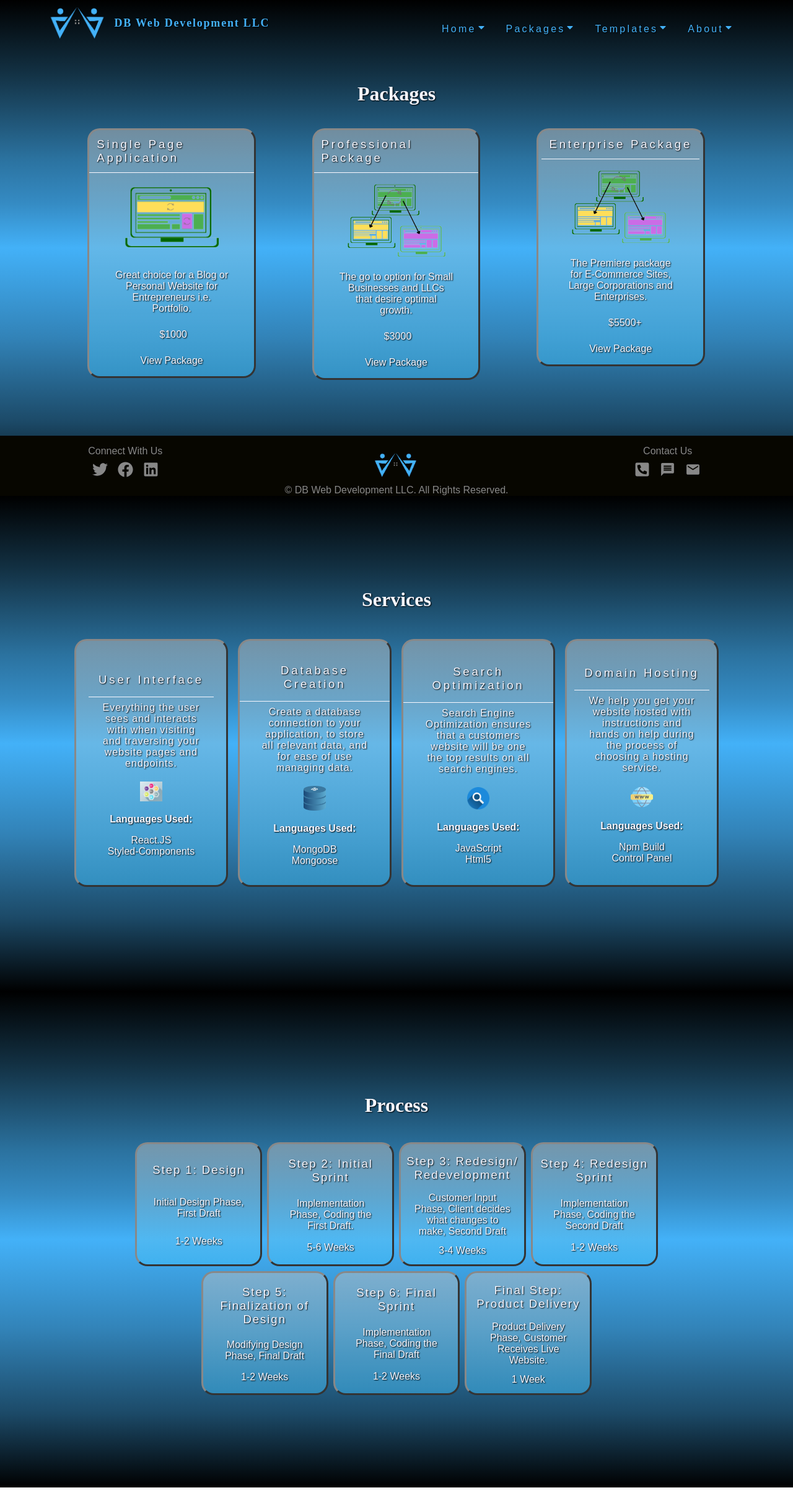
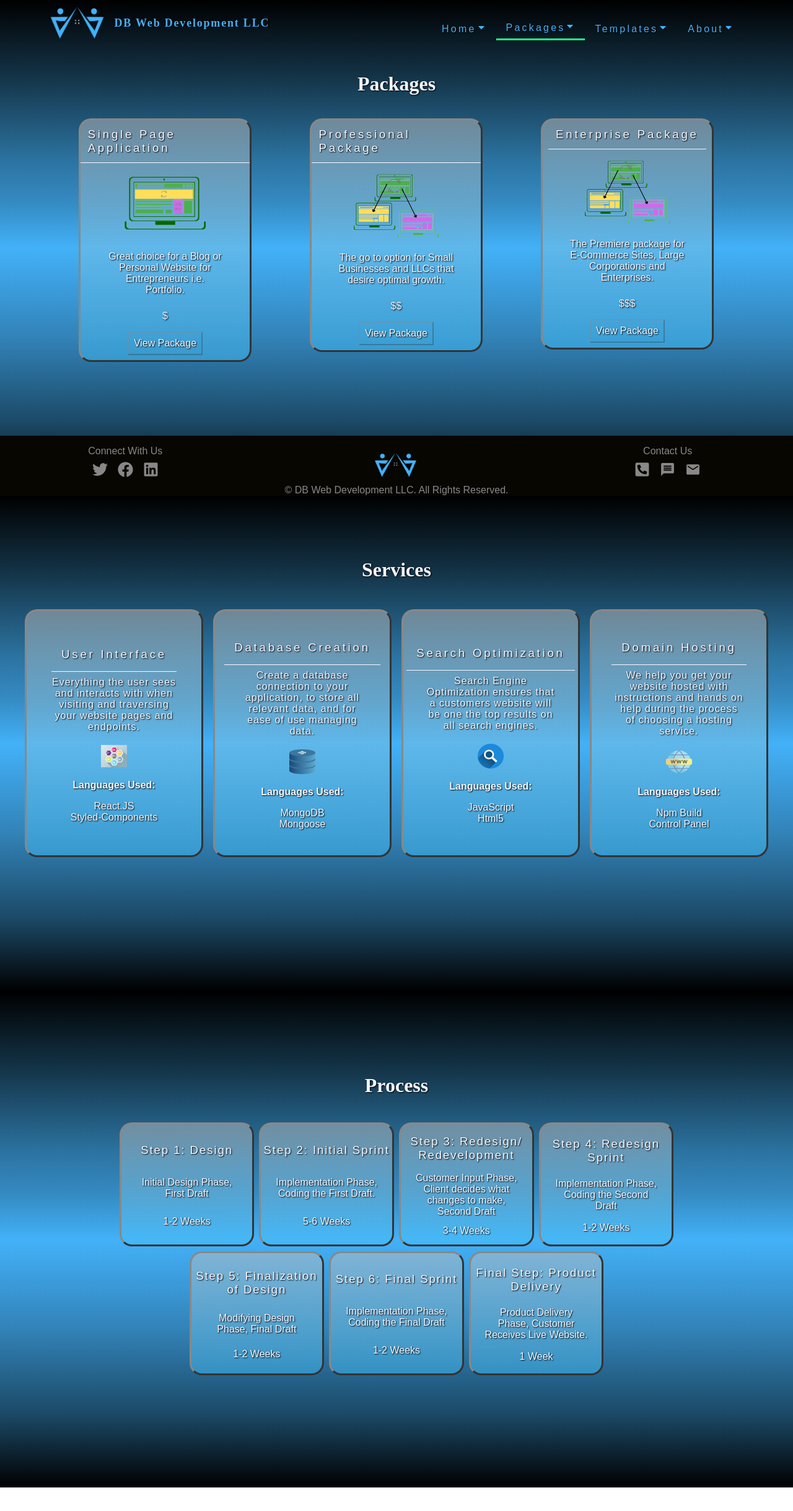
Before and after one commit to DeanWilcoxson/BusinessWebsite, a React (Create React App) app in the folder Frontend/: page /packages in a window 1280 px wide. Shown: the top 2438 px of the page at 62% size. After the commit the page ends 2400 px from the top, so only its background shows below. Built offline with nearby package versions, Linux system fonts and the light colour scheme.

Commit message:
8/31/22, NavLink

```diff
--- a/Frontend/src/Components/Layout/Topbar/Nav/NavElements.js
+++ b/Frontend/src/Components/Layout/Topbar/Nav/NavElements.js
@@ -1,5 +1,5 @@
 import styled from "styled-components";
-import { Link as RouterLink } from "react-router-dom";
+import { NavLink as RouterLink } from "react-router-dom";
 import { Link as ScrollLink } from "react-scroll";
 import { FaCaretDown } from "react-icons/fa";
 export const NavContainer = styled.div`
@@ -25,32 +25,37 @@ export const NavDropDownContainer = styled.ul`
 `;
 export const NavScrollContainer = styled.li`
   list-style-type: none;
-  padding: 1rem;
   display: flex;
   flex-direction: column;
   justify-content: center;
   align-items: center;
 `;
 export const NavRouterButton = styled(RouterLink)`
+  display: inline-block;
   padding: 0.5rem 1rem;
   font-size: medium;
-  /* font-family: Arial; */
   color: #43b1f8;
   text-decoration: none;
   z-index: 1000;
   letter-spacing: 0.2em;
   text-shadow: 1px 1px 2px black;
+  &.active {
+    border-bottom: 3px solid #20fc8f;
+  }
   &:hover {
     color: #20fc8f;
     background-color: #88888855;
   }
 `;
 export const NavScrollButton = styled(ScrollLink)`
+  padding: 1rem;
+  width: 100%;
   color: white;
   z-index: 1000;
   color: #43b1f8;
   &:hover {
     color: #20fc8f;
+    background-color: #88888855;
   }
 `;
 export const NavDropDownCaret = styled(FaCaretDown)`
--- a/Frontend/src/Components/Layout/Topbar/Nav/NavLinkBox/index.js
+++ b/Frontend/src/Components/Layout/Topbar/Nav/NavLinkBox/index.js
@@ -1,4 +1,5 @@
 import React, { useState } from "react";
+import { FaThList } from "react-icons/fa";
 // import { useLocation, useHistory } from "react-router-dom";
 // import * as Scroll from "react-scroll";
 import {
@@ -14,17 +15,18 @@ const NavLinkBox = ({ endpoint, text, subNav }) => {
   // const location = path.split("/")[1];
   // const history = useHistory();
   // const scroller = Scroll.scroller;
-
   const [toggle, setToggle] = useState(false);
   function handleToggle() {
     setToggle(() => !toggle);
   }
+
   return (
     <NavDropDown>
       <NavRouterButton
         to={endpoint}
         onMouseEnter={handleToggle}
         onMouseLeave={handleToggle}
+        activeStyle
       >
         {text}
         {toggle && (
--- a/Frontend/src/Components/Pages/LandingPage/LandingSection/BodyElements.js
+++ b/Frontend/src/Components/Pages/LandingPage/LandingSection/BodyElements.js
@@ -32,6 +32,9 @@ export const BodyHeading = styled.h1`
   color: ${({ lightText }) => (lightText ? "#f7f7ff" : " #000000")};
   text-shadow: ${({ lightText }) => (lightText ? "1px 1px 2px #000" : "none")};
   z-index: 100;
+  width: 60%;
+  text-align: center;
+  /* border-bottom: 1px inset #f7f7ff; */
 `;
 export const BodyDesc = styled.p`
   letter-spacing: 0.1em;
@@ -49,7 +52,7 @@ export const ButtonBox = styled.div`
   flex-direction: row;
   justify-content: flex-start;
   align-items: flex-start;
-  /* margin: 1rem; */
+  margin-left: 1rem;
   z-index: 100;
 `;
 export const BodyButton = styled(Link)`
@@ -61,11 +64,11 @@ export const BodyButton = styled(Link)`
   font-size: medium;
   cursor: hand;
   text-decoration: none;
-  background-color: #43b1f8;
-  color: #f7f7ff;
+  background-color: #20fc8f;
+  color: #000;
   &:hover {
-    color: #000;
-    background-color: #20fc8f;
+    color: #f7f7ff;
+    background-color: #da344d;
   }
 `;
 export const BodyImage = styled.img`
--- a/Frontend/src/Components/Pages/LandingPage/LandingSection/SectionData.js
+++ b/Frontend/src/Components/Pages/LandingPage/LandingSection/SectionData.js
@@ -18,7 +18,7 @@ export const homeObjOne = {
 };
 export const homeObjTwo = {
   id: "technology",
-  heading: "Technologies",
+  heading: "Technologies Used In Build",
   description:
     "Our Process takes advantage of Industry Leading Technologies. We Implement React.JS for User Interface, as well as User Experience. We also Implement an Express.JS Framework for the Server and Routing. The Node.JS Runtime Environment is Perfect for the needed Scalability of a customers Backend. The Non-Relational Document Database known for its Flexibility, MongoDB makes for an ideal solution for any business that needs an online presence.",
   img: `${img3}`,
@@ -33,7 +33,7 @@ export const homeObjTwo = {
 };
 export const homeObjThree = {
   id: "hosting",
-  heading: "Domain Hosting",
+  heading: "Setup Live Domain Hosting",
   description:
     "Get your Website up and running through us. We will provide you with a list of domain hosting services and instructions to manage your website through the respective hosting service that will fit your specific website needs. For more information, please contact us.",
   img: `${img2}`,
--- a/Frontend/src/Components/Pages/Packages/PackagesData.js
+++ b/Frontend/src/Components/Pages/Packages/PackagesData.js
@@ -14,7 +14,7 @@ export const PackagesSection = {
       description:
         "Great choice for a Blog or Personal Website for Entrepreneurs i.e. Portfolio.",
       image: `${SPA}`,
-      price: "$1000",
+      price: "$",
       lightText: true,
       buttonText: "View Package",
       url: "/packages/singlepageapp",
@@ -24,7 +24,7 @@ export const PackagesSection = {
       description:
         "The go to option for Small Businesses and LLCs that desire optimal growth.",
       image: `${MPA}`,
-      price: "$3000",
+      price: "$$",
       lightText: true,
       buttonText: "View Package",
       url: "/packages/professional",
@@ -34,7 +34,7 @@ export const PackagesSection = {
       description:
         "The Premiere package for E-Commerce Sites, Large Corporations and Enterprises.",
       image: `${MPA}`,
-      price: "$5500+",
+      price: "$$$",
       lightText: true,
       buttonText: "View Package",
       url: "/packages/enterprise",
--- a/Frontend/src/Components/Pages/Packages/PackagesElements.js
+++ b/Frontend/src/Components/Pages/Packages/PackagesElements.js
@@ -1,7 +1,7 @@
 import styled from "styled-components";
 export const PackagesContainer = styled.div`
   margin: 0;
-  padding: 3rem;
+  padding: 2rem;
   top: 0;
   right: 0;
   left: 0;
@@ -73,7 +73,7 @@ export const PackageHeader = styled.h3`
   text-shadow: ${({ lightText }) => (lightText ? "1px 1px 2px #000" : "none")};
 `;
 export const PackageImg = styled.img`
-  width: 75%;
+  width: 65%;
   padding: 1rem;
 `;
 export const PackageDescription = styled.p`
@@ -91,10 +91,10 @@ export const PackageLink = styled.a`
   color: ${({ lightText }) => (lightText ? "#f7f7ff " : " #000000")};
   text-shadow: ${({ lightText }) => (lightText ? "1px 1px 2px #000" : "none")};
   color: #f7f7ff;
+  border: 2px #88888855 outset;
   &:hover {
     color: #20fc8f;
     background-color: #88888855;
-    border: 2px #88888855 outset;
   }
 `;
 export const PackagePrice = styled.div`
@@ -108,7 +108,7 @@ export const PackagePrice = styled.div`
 
 export const ServicesContainer = styled.div`
   margin: 0;
-  padding: 5rem;
+  padding-top: 2rem;
   right: 0;
   left: 0;
   width: 100%;
@@ -209,8 +209,7 @@ export const ServiceOptionItem = styled.li`
 
 export const ProcessesContainer = styled.div`
   margin: 0;
-  margin-bottom: 5rem;
-  padding: 4rem;
+  padding: 2rem;
   right: 0;
   left: 0;
   width: 100%;
--- a/Frontend/src/Components/Pages/Packages/index.js
+++ b/Frontend/src/Components/Pages/Packages/index.js
@@ -45,8 +45,8 @@ const Packages = ({
 }) => {
   return (
     <>
-      <PackagesContainer>
-        <PackagesBox id={packageId}>
+      <PackagesContainer id={packageId}>
+        <PackagesBox>
           <PackagesTitle lightText={lightText}>{packageHeading}</PackagesTitle>
           <PackageBoxContainer>
             {packages.map((packaged) => {
@@ -73,8 +73,8 @@ const Packages = ({
           </PackageBoxContainer>
         </PackagesBox>
       </PackagesContainer>
-      <ServicesContainer>
-        <AdditionalServicesBox id={servicesId}>
+      <ServicesContainer id={servicesId}>
+        <AdditionalServicesBox>
           <AdditionalServicesTitle lightText={lightText}>
             {servicesHeading}
           </AdditionalServicesTitle>
@@ -110,8 +110,8 @@ const Packages = ({
           </ServicesList>
         </AdditionalServicesBox>
       </ServicesContainer>
-      <ProcessesContainer>
-        <ProcessesBox id={processId}>
+      <ProcessesContainer id={processId}>
+        <ProcessesBox>
           <ProcessesTitle lightText={lightText}>
             {processesHeading}
           </ProcessesTitle>
```
